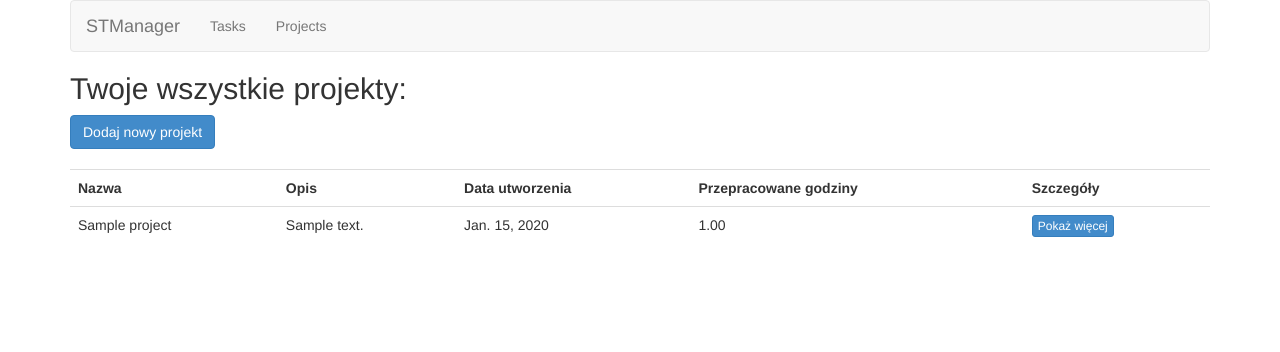
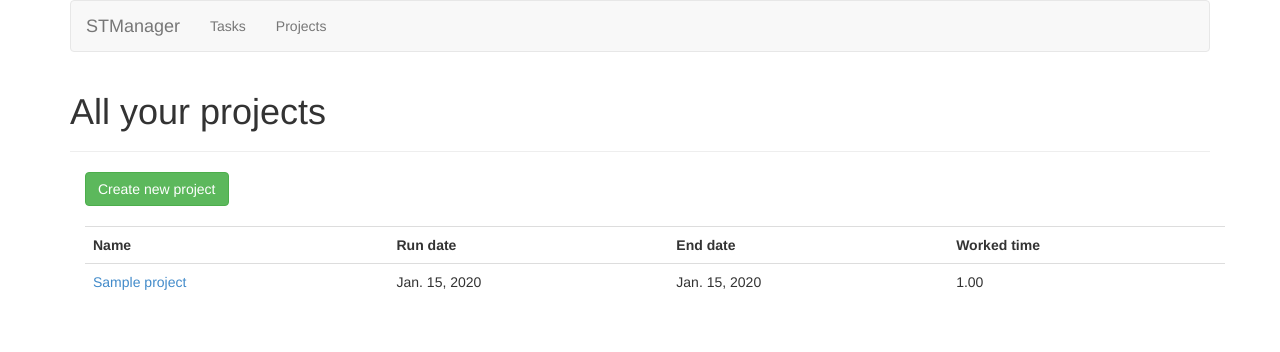
Before and after one commit to novirael/STManager, a Django app: page /projects/ in a window 1280 px wide. Shown: the top 352 px of the page. Run offline with Django 3.2, Linux system fonts and the light colour scheme; tables that the repository leaves empty hold one stand-in row (values such as "Sample post"); some libraries are stand-ins or nearby versions.

Commit message:
Changed templates for projects and tasks

```diff
--- a/templates/projects/index.html
+++ b/templates/projects/index.html
@@ -3,32 +3,32 @@
 
 {% block content %}
 
-    <h2>Twoje wszystkie projekty:</h2>
-    <a href="{% url 'projects_app:add' %}" class="btn btn-primary" role="button">Dodaj nowy projekt</a>
+    <div class="page-header">
+        <h1>All your projects</h1>
+    </div>
 
+    <div class="container">
+        <a href="{% url 'projects_app:add' %}" class="btn btn-success" role="button">Create new project</a>
         {% if projects %}
             <table class="table table-hover">
                 <tr>
-                <th>Nazwa</th>
-                <th>Opis</th>
-                <th>Data utworzenia</th>
-                <th>Przepracowane godziny</th>
-                <th>Szczegóły</th>
+                    <th>Name</th>
+                    <th>Run date</th>
+                    <th>End date</th>
+                    <th>Worked time</th>
                 </tr>
                 {% for project in projects %}
                 <tr>
-                <td>{{ project.name }}</td>
-                <td>{{ project.description }}</td>
-                <td>{{ project.start_date }}</td>
+                    <td><a href="{% url 'projects_app:details' project.id %}">{{ project.name }}</a></td>
+                    <td>{{ project.start_date|default:"not set" }}</td>
+                    <td>{{ project.finish_date|default:"not set" }}</td>
                     <td>{{ project.sum_hours_work }}</td>
-                <td>
-                    <a href="{% url 'projects_app:details' project.id %}" class="btn btn-xs btn-primary" role="button">Pokaż więcej</a>
-                </td>
                 </tr>
                 {% endfor %}
             </table>
         {% else %}
-        <p>Nie masz żadnych projektów</p>
+            <p>There is no projects</p>
         {% endif %}
+    </div>
 
 {% endblock %}
```
Also changed, not shown: templates/projects/add.html (+13 -5 lines), templates/tasks/add.html (+13 -5 lines), templates/tasks/index.html (+12 -10 lines). Lines whose indentation alone changed are shown as unchanged.
